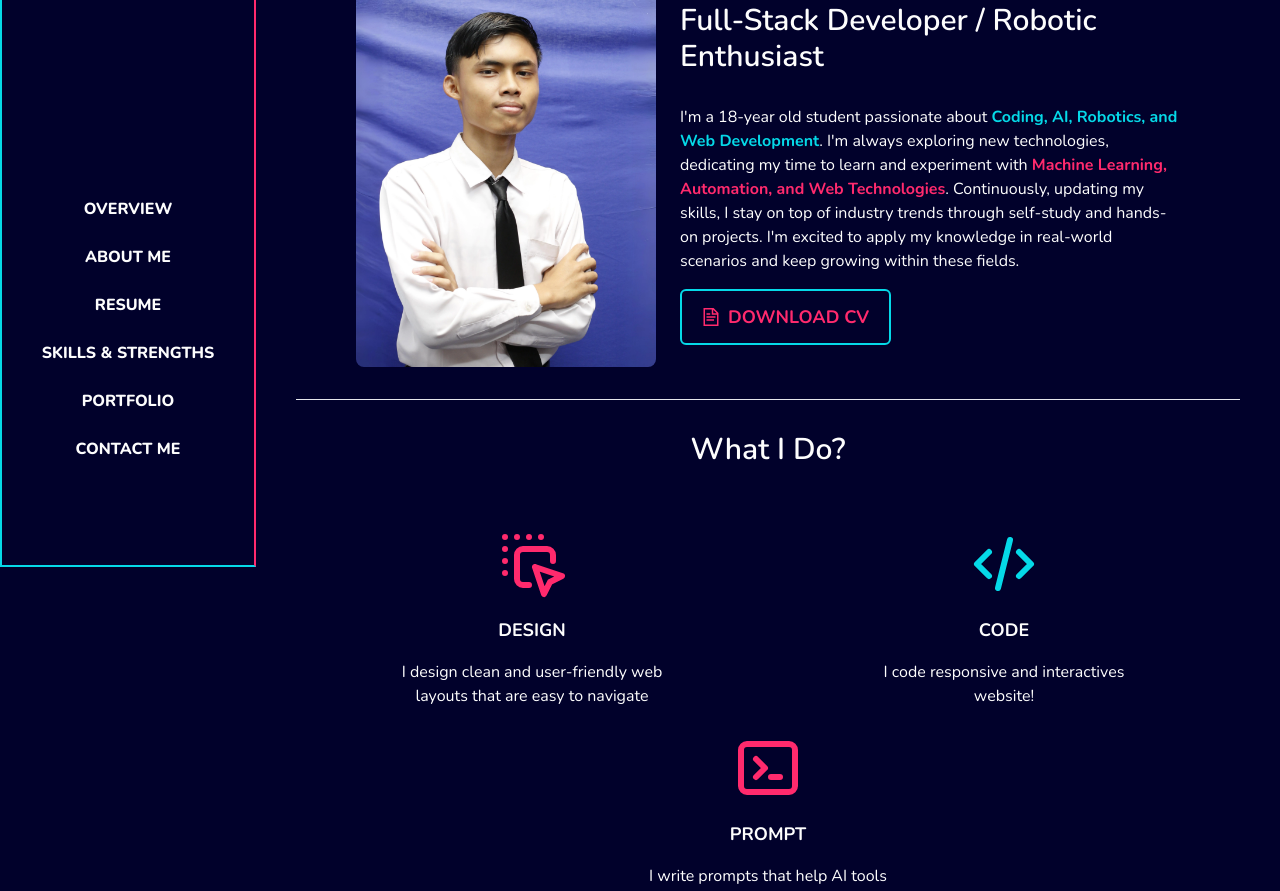
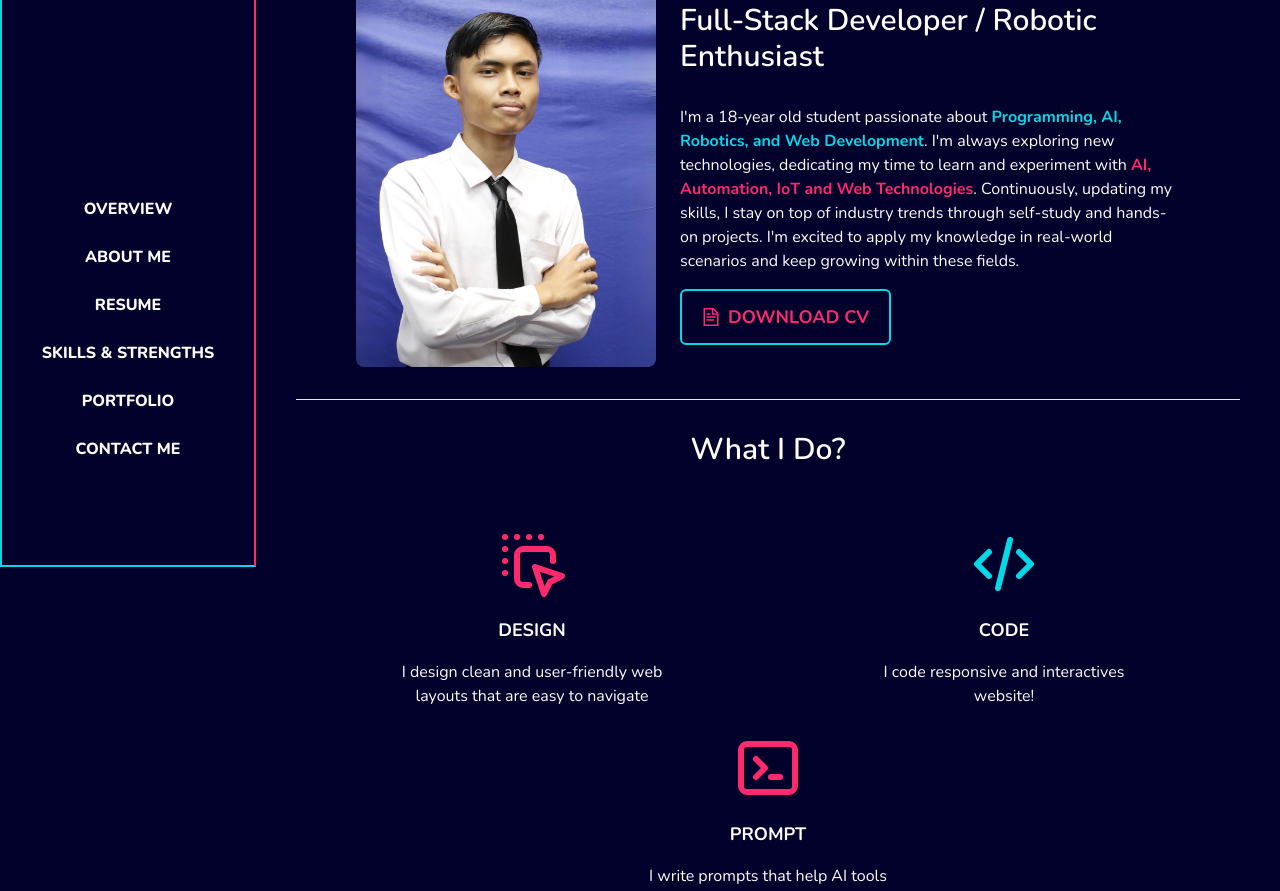
Before and after one commit to raulmaulidhino-dev/raulmaulidhino-portfolio, a React (Vite) app: page / in a window 1280 px wide. Shown: the part 1033-1924 px from the top of the page. Built offline with nearby package versions, Linux system fonts and the light colour scheme.

Commit message:
feat: update what I'm passionate to and all about me

```diff
--- a/src/components/AboutMe.jsx
+++ b/src/components/AboutMe.jsx
@@ -30,8 +30,8 @@ export default function AboutMe() {
                     <div className="max-w-[500px]">
                         <h2 className="text-xl md:text-3xl font-semibold mb-[1em]"  data-aos="fade-right">I&apos;m <span className="font-extrabold">Raul Ahmad Maulidhino</span>, Junior Full-Stack Developer / Robotic Enthusiast</h2>
                         <p data-aos="fade-down">
-                            I&apos;m a <span>{ new Date(new Date() - new Date(DOB)).getUTCFullYear() - 1970 }</span>-year old student passionate about <strong className="text-neon-cyan">Coding, AI, Robotics, and Web Development</strong>.
-                            I&apos;m always exploring new technologies, dedicating my time to learn and experiment with <strong className="text-neon-magenta">Machine Learning, Automation, and Web Technologies</strong>.
+                            I&apos;m a <span>{ new Date(new Date() - new Date(DOB)).getUTCFullYear() - 1970 }</span>-year old student passionate about <strong className="text-neon-cyan">Programming, AI, Robotics, and Web Development</strong>.
+                            I&apos;m always exploring new technologies, dedicating my time to learn and experiment with <strong className="text-neon-magenta">AI, Automation, IoT and Web Technologies</strong>.
                             Continuously, updating my skills, I stay on top of industry trends through self-study and hands-on projects.
                             I&apos;m excited to apply my knowledge in real-world scenarios and keep growing within these fields.
                         </p>
```
